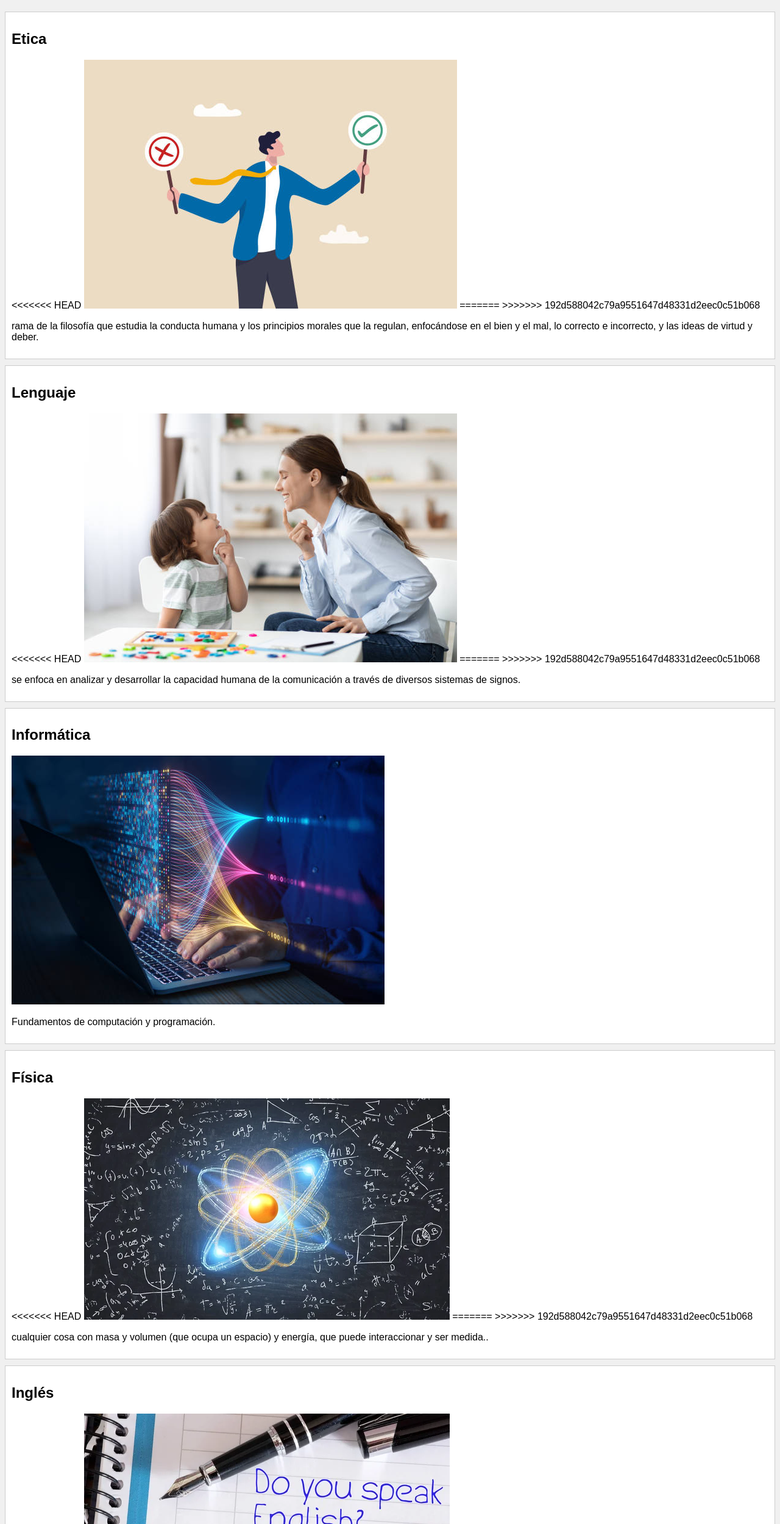
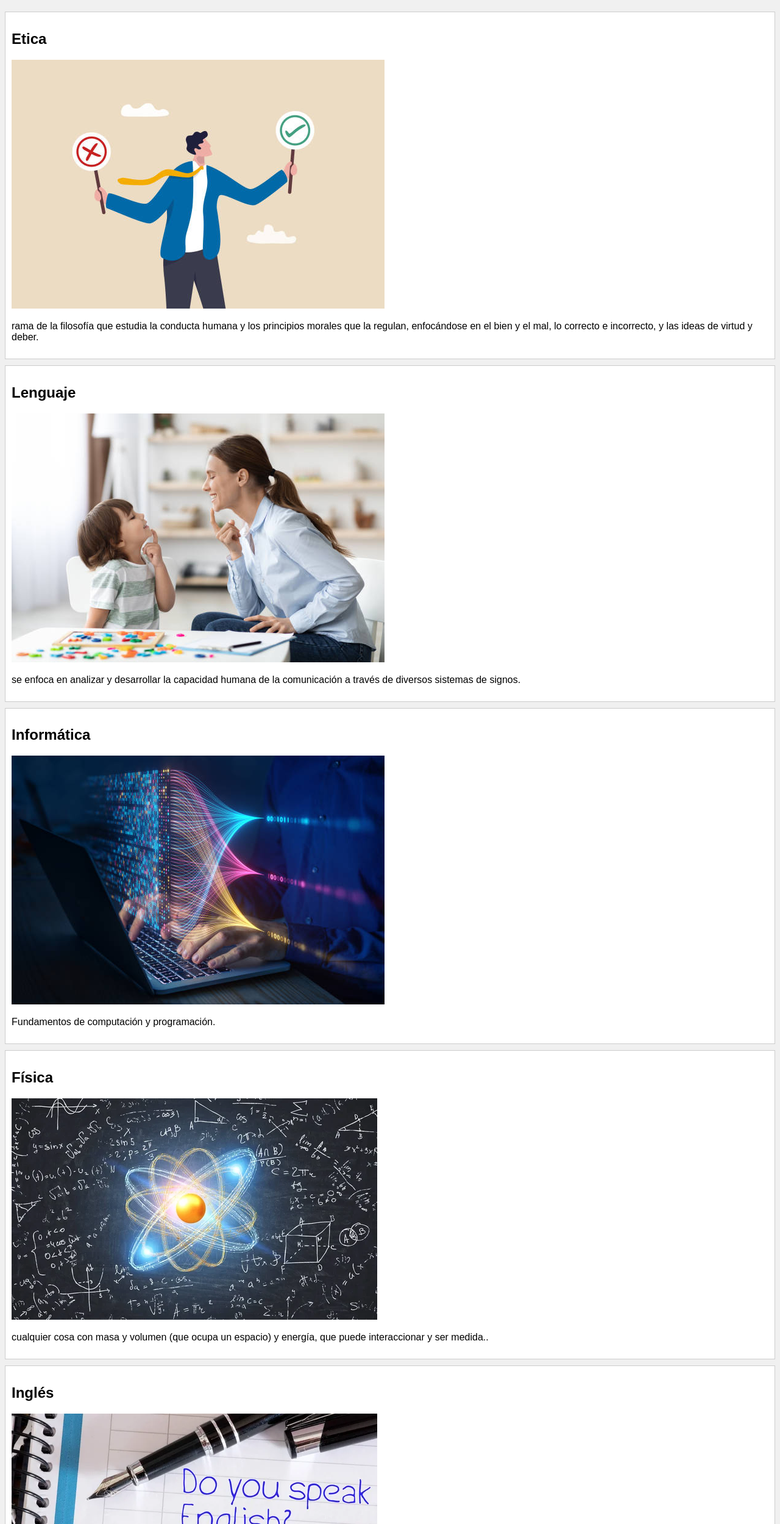
Before and after one commit to vitio3/practica-git, a plain HTML site: page index.html in a window 1280 px wide. Shown: the part 61-2560 px from the top of the page at 61% size. Drawn offline with Linux system fonts and the light colour scheme.

Commit message:
cambio en el html

```diff
--- a/index.html
+++ b/index.html
@@ -9,20 +9,14 @@
     <h1>Materias Aprobadas</h1>
     <div>
         <h2>Etica</h2>
-<<<<<<< HEAD
         <img src="imagenes/etica.jpg">
-=======
->>>>>>> 192d588042c79a9551647d48331d2eec0c51b068
         <p>rama de la filosofía que estudia la conducta humana y
             los principios morales que la regulan, enfocándose en el bien y el mal, lo correcto e
             incorrecto, y las ideas de virtud y deber.</p>
     </div>
     <div>
         <h2>Lenguaje</h2>
-<<<<<<< HEAD
         <img src="imagenes/lenguaje.jpg">
-=======
->>>>>>> 192d588042c79a9551647d48331d2eec0c51b068
         <p>se enfoca en analizar y desarrollar la capacidad humana de la comunicación a través de diversos sistemas de signos.</p>
     </div>
     <div>
@@ -32,18 +26,12 @@
     </div>
     <div>
         <h2>Física</h2>
-<<<<<<< HEAD
         <img src="imagenes/fisica.jpg">
-=======
->>>>>>> 192d588042c79a9551647d48331d2eec0c51b068
         <p>cualquier cosa con masa y volumen (que ocupa un espacio) y energía, que puede interaccionar y ser medida..</p>
     </div>
     <div>
         <h2>Inglés</h2>
-<<<<<<< HEAD
         <img src="imagenes/ingles.jpg">
-=======
->>>>>>> 192d588042c79a9551647d48331d2eec0c51b068
         <p>desarrollar habilidades comunicativas para que el estudiante pueda interactuar en un mundo globalizado.</p>
     </div>
 </body>
```
